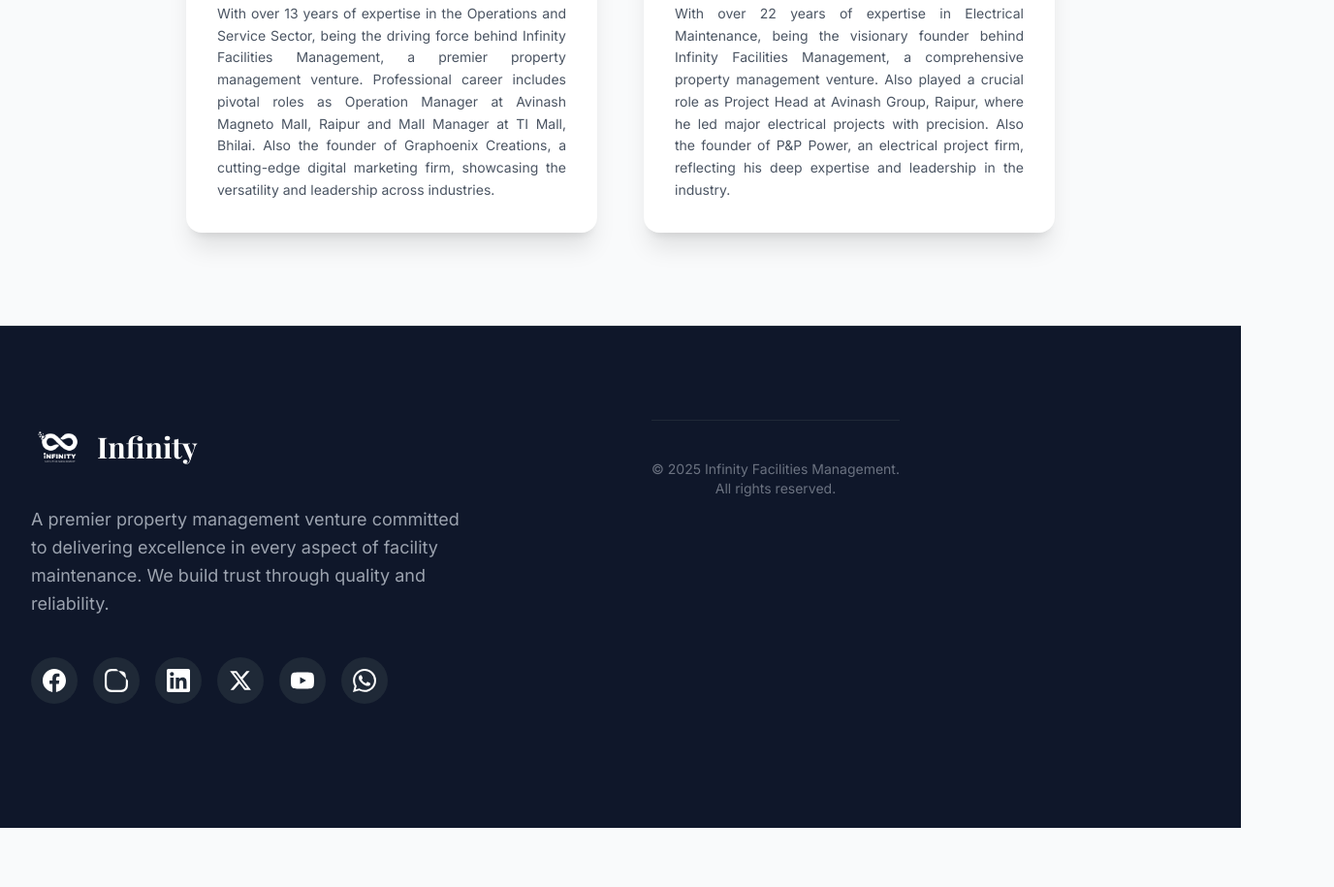
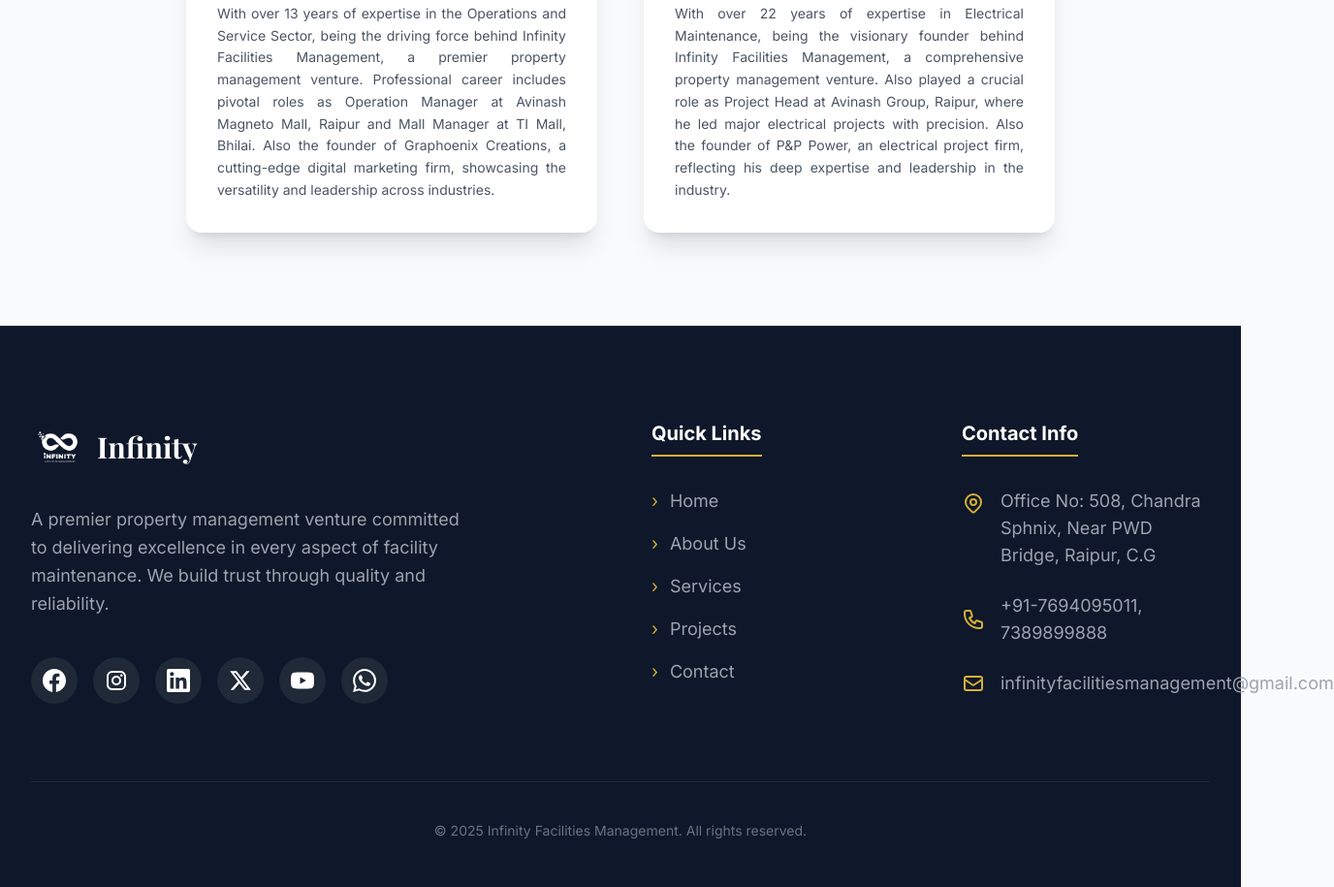
Before and after one commit to Jaspreetkohli72/Infinity-Facilities-Management, a plain HTML site: page about.html in a window 1280 px wide. Shown: the part 2072-2987 px from the top of the page at 97% size, 1376 px wide, since content can reach past the window. Before the commit the page ends 2926 px from the top, so only its background shows below. Drawn offline with nearby package versions, Linux system fonts and the light colour scheme.

Commit message:
Fix Instagram logo glitch and copy footer to about page

```diff
--- a/about.html
+++ b/about.html
@@ -308,6 +308,7 @@
     </section>
 
     <!-- Footer (Standardized) -->
+
     <footer class="bg-[#0f172a] text-white pt-24 pb-12 border-t border-gray-800">
         <div class="max-w-7xl mx-auto px-4 sm:px-6 lg:px-8">
             <div class="grid grid-cols-1 md:grid-cols-2 lg:grid-cols-4 gap-16 mb-20">
@@ -319,65 +320,137 @@
                     </a>
                     <p class="text-gray-400 mb-10 max-w-md leading-relaxed text-lg">
                         A premier property management venture committed to delivering excellence in every aspect of
-                        facility maintenance. We build trust through quality and reliability.
+                        facility
+                        maintenance. We build trust through quality and reliability.
                     </p>
                     <div class="flex space-x-4">
                         <a href="https://facebook.com"
                             class="w-12 h-12 rounded-full bg-gray-800 flex items-center justify-center hover:bg-accent hover:text-white transition-all duration-300 group"
-                            aria-label="Facebook" target="_blank" rel="noopener noreferrer"><svg
-                                class="w-6 h-6 group-hover:scale-110 transition-transform" fill="currentColor"
+                            aria-label="Facebook" target="_blank" rel="noopener noreferrer">
+                            <svg class="w-6 h-6 group-hover:scale-110 transition-transform" fill="currentColor"
                                 viewBox="0 0 24 24">
                                 <path
                                     d="M24 12.073c0-6.627-5.373-12-12-12s-12 5.373-12 12c0 5.99 4.388 10.954 10.125 11.854v-8.385H7.078v-3.47h3.047V9.43c0-3.007 1.792-4.669 4.533-4.669 1.312 0 2.686.235 2.686.235v2.953H15.83c-1.491 0-1.956.925-1.956 1.874v2.25h3.328l-.532 3.47h-2.796v8.385C19.612 23.027 24 18.062 24 12.073z" />
-                            </svg></a>
+                            </svg>
+                        </a>
+
                         <a href="https://instagram.com"
                             class="w-12 h-12 rounded-full bg-gray-800 flex items-center justify-center hover:bg-accent hover:text-white transition-all duration-300 group"
-                            aria-label="Instagram" target="_blank" rel="noopener noreferrer"><svg
-                                class="w-6 h-6 group-hover:scale-110 transition-transform" fill="currentColor"
+                            aria-label="Instagram" target="_blank" rel="noopener noreferrer">
+                            <svg class="w-6 h-6 group-hover:scale-110 transition-transform" fill="currentColor"
                                 viewBox="0 0 24 24">
                                 <path
-                                    d="M12 2.163c3.204 0 3.584.012 4.85.07 3.252.148 4.771 1.691 4.919 4.919.058 1.265.069 1.645.069 4.849 0 3.205-.012 3.584-.069 4.849-.149 3.225-1.664 4.771-4.919 4.919-1.266.058-1.644.07-4.85.07-3.204 0-3.584-.012-4.849-.07-3.26-.149-4.771-1.699-4.919-4.92-.058-1.265-.07-1.644-.07-4.849 0-3.204.013-3.583.07-4.849.149-3.227 1.664-4.771 4.919-4.919 1.266-.057 1.645-.069 4.849-.069zm0-2.163c-3.259 0-3.667.014-4.947.072-4.358.2-6.78 2.618-6.98 6.98-.059 1.281-.073 1.689-.073 4.948 0 3.259.014 3.668.072 4.948.2 4.358 2.618 6.78 6.98 6.98 1.281.058 1.689.072 4.948.072 3.259 0 3.668-.014 4.948-.072 4.354-.2 6.782-2.618 6.979-6.98.059-1.28.073-1.689.073-4.949-.073zm0 5.838c-3.403 0-6.162 2.759-6.162 6.162s2.759 6.163 6.162 6.163 6.162-2.759 6.162-6.163c0-3.403-2.759-6.162-6.162-6.162zm0 10.162c-2.209 0-4-1.79-4-4 0-2.209 1.791-4 4-4s4 1.791 4 4c0 2.21-1.791 4-4 4zm6.406-11.845c-.796 0-1.441.645-1.441 1.44s.645 1.44 1.441 1.44c.795 0 1.439-.645 1.439-1.44s-.644-1.44-1.439-1.44z" />
-                            </svg></a>
+                                    d="M7.8,2H16.2C19.4,2 22,4.6 22,7.8V16.2A5.8,5.8 0 0,1 16.2,22H7.8C4.6,22 2,19.4 2,16.2V7.8A5.8,5.8 0 0,1 7.8,2M7.6,4A3.6,3.6 0 0,0 4,7.6V16.4C4,18.39 5.61,20 7.6,20H16.4A3.6,3.6 0 0,0 20,16.4V7.6C20,5.61 18.39,4 16.4,4H7.6M17.25,5.5A1.25,1.25 0 0,1 18.5,6.75A1.25,1.25 0 0,1 17.25,8A1.25,1.25 0 0,1 16,6.75A1.25,1.25 0 0,1 17.25,5.5M12,7A5,5 0 0,1 17,12A5,5 0 0,1 12,17A5,5 0 0,1 7,12A5,5 0 0,1 12,7M12,9A3,3 0 0,0 9,12A3,3 0 0,0 12,15A3,3 0 0,0 15,12A3,3 0 0,0 12,9Z" />
+                            </svg>
+                        </a>
+
                         <a href="https://linkedin.com"
                             class="w-12 h-12 rounded-full bg-gray-800 flex items-center justify-center hover:bg-accent hover:text-white transition-all duration-300 group"
-                            aria-label="LinkedIn" target="_blank" rel="noopener noreferrer"><svg
-                                class="w-6 h-6 group-hover:scale-110 transition-transform" fill="currentColor"
+                            aria-label="LinkedIn" target="_blank" rel="noopener noreferrer">
+                            <svg class="w-6 h-6 group-hover:scale-110 transition-transform" fill="currentColor"
                                 viewBox="0 0 24 24">
                                 <path
                                     d="M20.447 20.452h-3.554v-5.569c0-1.328-.027-3.037-1.852-3.037-1.853 0-2.136 1.445-2.136 2.939v5.667H9.351V9h3.414v1.561h.046c.477-.9 1.637-1.85 3.37-1.85 3.601 0 4.267 2.37 4.267 5.455v6.286zM5.337 7.433c-1.144 0-2.063-.926-2.063-2.065 0-1.138.92-2.063 2.063-2.063 1.14 0 2.064.925 2.064 2.063 0 1.139-.925 2.065-2.064 2.065zm1.782 13.019H3.555V9h3.564v11.452zM22.225 0H1.771C.792 0 0 .774 0 1.729v20.542C0 23.227.792 24 1.771 24h20.451C23.2 24 24 23.227 24 22.271V1.729C24 .774 23.2 0 22.222 0h.003z" />
-                            </svg></a>
+                            </svg>
+                        </a>
+
                         <a href="https://twitter.com"
                             class="w-12 h-12 rounded-full bg-gray-800 flex items-center justify-center hover:bg-accent hover:text-white transition-all duration-300 group"
-                            aria-label="Twitter" target="_blank" rel="noopener noreferrer"><svg
-                                class="w-6 h-6 group-hover:scale-110 transition-transform" fill="currentColor"
+                            aria-label="Twitter" target="_blank" rel="noopener noreferrer">
+                            <svg class="w-6 h-6 group-hover:scale-110 transition-transform" fill="currentColor"
                                 viewBox="0 0 24 24">
                                 <path
                                     d="M18.244 2.25h3.308l-7.227 8.26 8.502 11.24H16.17l-5.214-6.817L4.99 21.75H1.68l7.73-8.835L1.254 2.25H8.08l4.713 6.231zm-1.161 17.52h1.833L7.084 4.126H5.117z" />
-                            </svg></a>
+                            </svg>
+                        </a>
+
                         <a href="https://youtube.com"
                             class="w-12 h-12 rounded-full bg-gray-800 flex items-center justify-center hover:bg-accent hover:text-white transition-all duration-300 group"
-                            aria-label="YouTube" target="_blank" rel="noopener noreferrer"><svg
-                                class="w-6 h-6 group-hover:scale-110 transition-transform" fill="currentColor"
+                            aria-label="YouTube" target="_blank" rel="noopener noreferrer">
+                            <svg class="w-6 h-6 group-hover:scale-110 transition-transform" fill="currentColor"
                                 viewBox="0 0 24 24">
                                 <path
                                     d="M23.498 6.186a3.016 3.016 0 0 0-2.122-2.136C19.505 3.545 12 3.545 12 3.545s-7.505 0-9.377.505A3.017 3.017 0 0 0 .502 6.186C0 8.07 0 12 0 12s0 3.93.502 5.814a3.016 3.016 0 0 0 2.122 2.136c1.871.505 9.376.505 9.376.505s7.505 0 9.377-.505a3.015 3.015 0 0 0 2.122-2.136C24 15.93 24 12 24 12s0-3.93-.502-5.814zM9.545 15.568V8.432L15.818 12l-6.273 3.568z" />
-                            </svg></a>
+                            </svg>
+                        </a>
+
                         <a href="https://wa.me/917694095011"
                             class="w-12 h-12 rounded-full bg-gray-800 flex items-center justify-center hover:bg-accent hover:text-white transition-all duration-300 group"
-                            aria-label="WhatsApp" target="_blank" rel="noopener noreferrer"><svg
-                                class="w-6 h-6 group-hover:scale-110 transition-transform" fill="currentColor"
+                            aria-label="WhatsApp" target="_blank" rel="noopener noreferrer">
+                            <svg class="w-6 h-6 group-hover:scale-110 transition-transform" fill="currentColor"
                                 viewBox="0 0 24 24">
                                 <path
                                     d="M17.472 14.382c-.297-.149-1.758-.867-2.03-.967-.273-.099-.471-.148-.67.15-.197.297-.767.966-.94 1.164-.173.199-.347.223-.644.075-.297-.15-1.255-.463-2.39-1.475-.883-.788-1.48-1.761-1.653-2.059-.173-.297-.018-.458.13-.606.134-.133.298-.347.446-.52.149-.174.198-.298.298-.497.099-.198.05-.371-.025-.52-.075-.149-.669-1.612-.916-2.207-.242-.579-.487-.5-.669-.51-.173-.008-.371-.01-.57-.01-.198 0-.52.074-.792.372-.272.297-1.04 1.016-1.04 2.479 0 1.462 1.065 2.875 1.213 3.074.149.198 2.096 3.2 5.077 4.487.709.306 1.262.489 1.694.625.712.227 1.36.195 1.871.118.571-.085 1.758-.719 2.006-1.413.248-.694.248-1.289.173-1.413-.074-.124-.272-.198-.57-.347m-5.421 7.403h-.004a9.87 9.87 0 01-5.031-1.378l-.361-.214-3.741.982.998-3.648-.235-.374a9.86 9.86 0 01-1.51-5.26c.001-5.45 4.436-9.884 9.888-9.884 2.64 0 5.122 1.03 6.988 2.898a9.825 9.825 0 012.893 6.994c-.003 5.45-4.437 9.884-9.885 9.884m8.413-18.297A11.815 11.815 0 0012.05 0C5.495 0 .16 5.335.157 11.892c0 2.096.547 4.142 1.588 5.945L.057 24l6.305-1.654a11.882 11.882 0 005.683 1.448h.005c6.554 0 11.89-5.335 11.893-11.893a11.821 11.821 0 00-3.48-8.413Z" />
-                            </svg></a>
+                            </svg>
+                        </a>
                     </div>
                 </div>
 
-                <div class="border-t border-gray-800 pt-10 text-center">
-                    <p class="text-gray-500 text-sm">&copy; 2025 Infinity Facilities Management. All rights reserved.
-                    </p>
+                <div data-aos="fade-up" data-aos-delay="200">
+                    <h4 class="text-xl font-bold mb-8 text-white border-b-2 border-accent inline-block pb-2">Quick
+                        Links</h4>
+                    <ul class="space-y-4 text-lg">
+                        <li><a href="index.html"
+                                class="text-gray-400 hover:text-accent transition-colors flex items-center"><span
+                                    class="mr-3 text-accent">›</span> Home</a></li>
+                        <li><a href="about.html"
+                                class="text-gray-400 hover:text-accent transition-colors flex items-center"><span
+                                    class="mr-3 text-accent">›</span> About Us</a></li>
+                        <li><a href="services.html"
+                                class="text-gray-400 hover:text-accent transition-colors flex items-center"><span
+                                    class="mr-3 text-accent">›</span> Services</a></li>
+                        <li><a href="projects.html"
+                                class="text-gray-400 hover:text-accent transition-colors flex items-center"><span
+                                    class="mr-3 text-accent">›</span> Projects</a></li>
+                        <li><a href="contact.html"
+                                class="text-gray-400 hover:text-accent transition-colors flex items-center"><span
+                                    class="mr-3 text-accent">›</span> Contact</a></li>
+                    </ul>
+                </div>
+
+                <div data-aos="fade-up" data-aos-delay="400">
+                    <h4 class="text-xl font-bold mb-8 text-white border-b-2 border-accent inline-block pb-2">Contact
+                        Info</h4>
+                    <ul class="space-y-6 text-lg">
+                        <li class="flex items-start">
+                            <svg class="w-6 h-6 text-accent mr-4 mt-1 flex-shrink-0" fill="none" stroke="currentColor"
+                                viewBox="0 0 24 24">
+                                <path stroke-linecap="round" stroke-linejoin="round" stroke-width="2"
+                                    d="M17.657 16.657L13.414 20.9a1.998 1.998 0 01-2.827 0l-4.244-4.243a8 8 0 1111.314 0z">
+                                </path>
+                                <path stroke-linecap="round" stroke-linejoin="round" stroke-width="2"
+                                    d="M15 11a3 3 0 11-6 0 3 3 0 016 0z"></path>
+                            </svg>
+                            <span class="text-gray-400">Office No: 508, Chandra Sphnix, Near PWD Bridge, Raipur,
+                                C.G</span>
+                        </li>
+                        <li class="flex items-center">
+                            <svg class="w-6 h-6 text-accent mr-4 flex-shrink-0" fill="none" stroke="currentColor"
+                                viewBox="0 0 24 24">
+                                <path stroke-linecap="round" stroke-linejoin="round" stroke-width="2"
+                                    d="M3 5a2 2 0 012-2h3.28a1 1 0 01.948.684l1.498 4.493a1 1 0 01-.502 1.21l-2.257 1.13a11.042 11.042 0 005.516 5.516l1.13-2.257a1 1 0 011.21-.502l4.493 1.498a1 1 0 01.684.949V19a2 2 0 01-2 2h-1C9.716 21 3 14.284 3 6V5z">
+                                </path>
+                            </svg>
+                            <span class="text-gray-400">+91-7694095011, 7389899888</span>
+                        </li>
+                        <li class="flex items-center">
+                            <svg class="w-6 h-6 text-accent mr-4 flex-shrink-0" fill="none" stroke="currentColor"
+                                viewBox="0 0 24 24">
+                                <path stroke-linecap="round" stroke-linejoin="round" stroke-width="2"
+                                    d="M3 8l7.89 5.26a2 2 0 002.22 0L21 8M5 19h14a2 2 0 002-2V7a2 2 0 00-2-2H5a2 2 0 00-2 2v10a2 2 0 002 2z">
+                                </path>
+                            </svg>
+                            <span class="text-gray-400">infinityfacilitiesmanagement@gmail.com</span>
+                        </li>
+                    </ul>
                 </div>
             </div>
+
+            <div class="border-t border-gray-800 pt-10 text-center">
+                <p class="text-gray-500 text-sm">&copy; 2025 Infinity Facilities Management. All rights reserved.
+                </p>
+            </div>
+        </div>
     </footer>
 
     <!-- AOS Animation Script -->
@@ -420,7 +493,7 @@
                 navbar.classList.replace('h-24', 'h-20');
             } else {
                 navbar.classList.remove('shadow-md');
-                navbar.classList.replace('h-20', 'h-24');
+            naassList.replace('h-20', 'h-24');
             }
         });
     </script>
```
